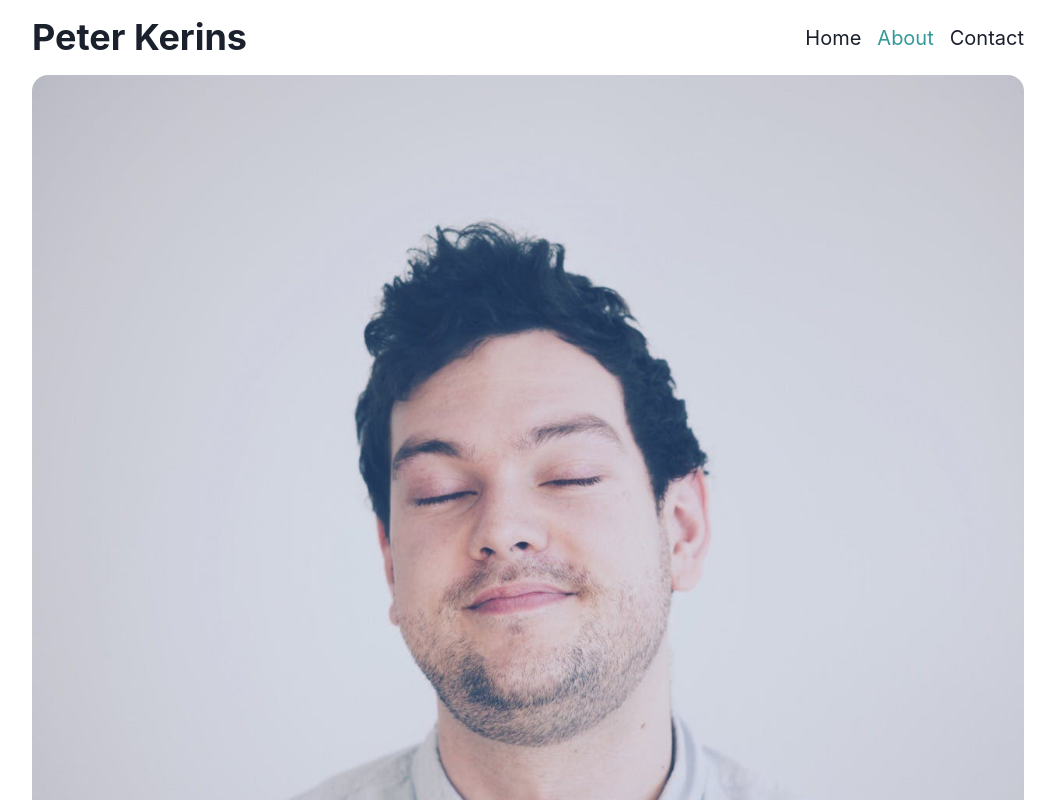
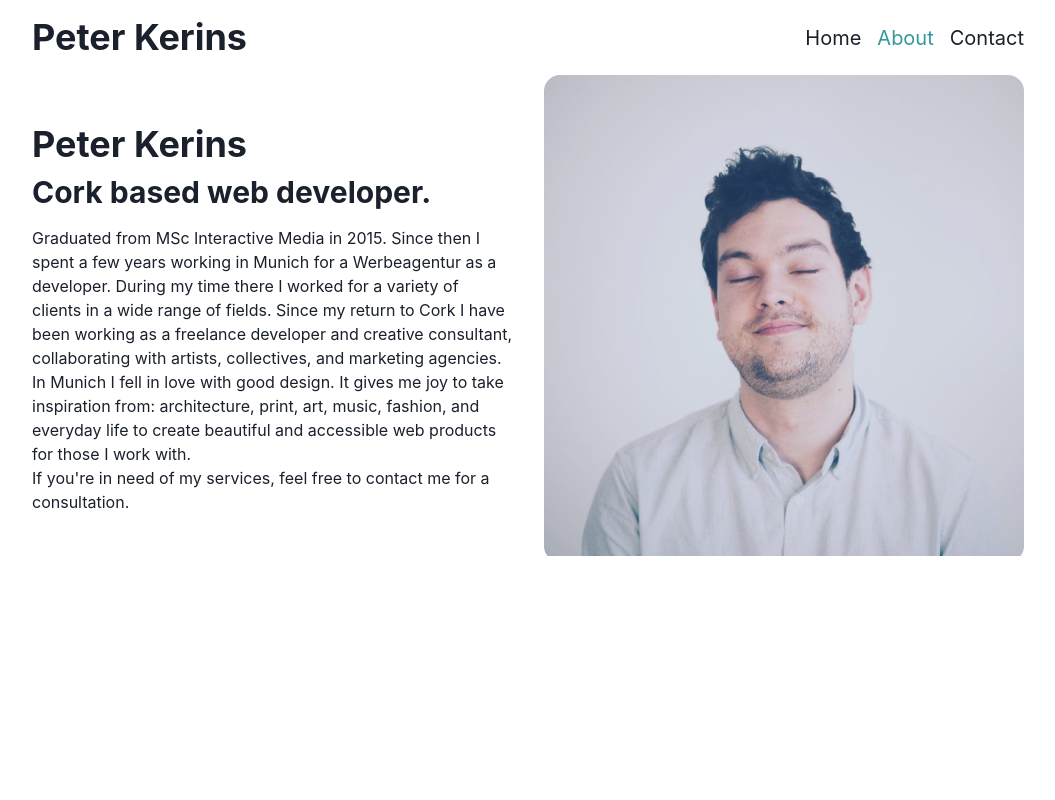
Before and after one commit to writes-of-spring/peterkerins.com, a Next.js app: page /about in a window 1280 px wide. Shown: the top 800 px of the page, without its empty margins (112-1167 px from the left). Built offline with nearby package versions, Linux system fonts and the light colour scheme.

Commit message:
Improve spacing and text sizing

```diff
--- a/Components/Section.tsx
+++ b/Components/Section.tsx
@@ -9,7 +9,9 @@ interface Props {
 const Section = ({ title, children }: Props) => {
   return (
     <Box as="section" marginBlock={8}>
-      <Heading>{title}</Heading>
+      <Heading as="h3" size="2xl" mb={8}>
+        {title}
+      </Heading>
       {children}
     </Box>
   );
--- a/Components/Service.tsx
+++ b/Components/Service.tsx
@@ -18,12 +18,12 @@ export const Service = ({ service }: Props) => {
       alignItems="center"
     >
       <Box className="service-information" flexBasis={400} flexGrow={1}>
-        <Container>
+        <Box maxW="xl">
           <Heading as="h3" size="lg">
             {service.title}
           </Heading>
           <Text>{service.description}</Text>
-        </Container>
+        </Box>
       </Box>
       <Box position="relative" flexBasis="400">
         <Image
--- a/pages/about.tsx
+++ b/pages/about.tsx
@@ -6,10 +6,14 @@ interface Props {}
 
 const About = (props: Props) => {
   return (
-    <Flex wrap="wrap-reverse" gridGap="2em" alignItems="center">
-      <Box flexGrow={1} flexBasis={500} gridGap="2em" alignItems="center">
-        <Heading>Peter Kerins</Heading>
-        <Heading>Cork based web developer.</Heading>
+    <Flex wrap="wrap-reverse" gridGap="2em" alignItems="center" pb={8}>
+      <Box flexGrow={1} flexBasis={400} gridGap="2em" alignItems="center">
+        <Heading mb={2} as="h2">
+          Peter Kerins
+        </Heading>
+        <Heading mb={4} as="h3" size="lg">
+          Cork based web developer.
+        </Heading>
         <Text>
           Graduated from MSc Interactive Media in 2015. Since then I spent a few
           years working in Munich for a Werbeagentur as a developer. During my
@@ -27,7 +31,7 @@ const About = (props: Props) => {
           consultation.
         </Text>
       </Box>
-      <Box flexGrow={1} flexBasis={500} borderRadius="2xl" overflow="hidden">
+      <Box flexGrow={1} flexBasis={400} borderRadius="2xl" overflow="hidden">
         <Image
           priority
           src={profilePic}
```
